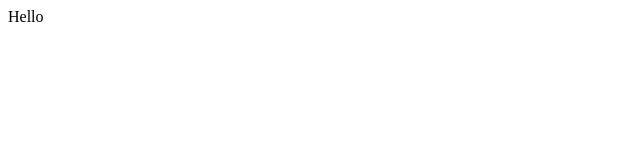
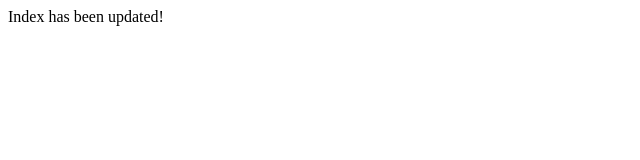
Before and after one commit to ndelossantos/testrepo, a plain HTML site: page index.html in a window 1280 px wide. Shown: the whole page, without its empty margins (0-640 px from the left). Drawn offline with Linux system fonts and the light colour scheme.

Commit message:
updated index html

```diff
--- a/index.html
+++ b/index.html
@@ -7,6 +7,6 @@
     <title>Document</title>
 </head>
 <body>
-    <div>Hello</div>
+    <div>Index has been updated!</div>
 </body>
 </html>
```
